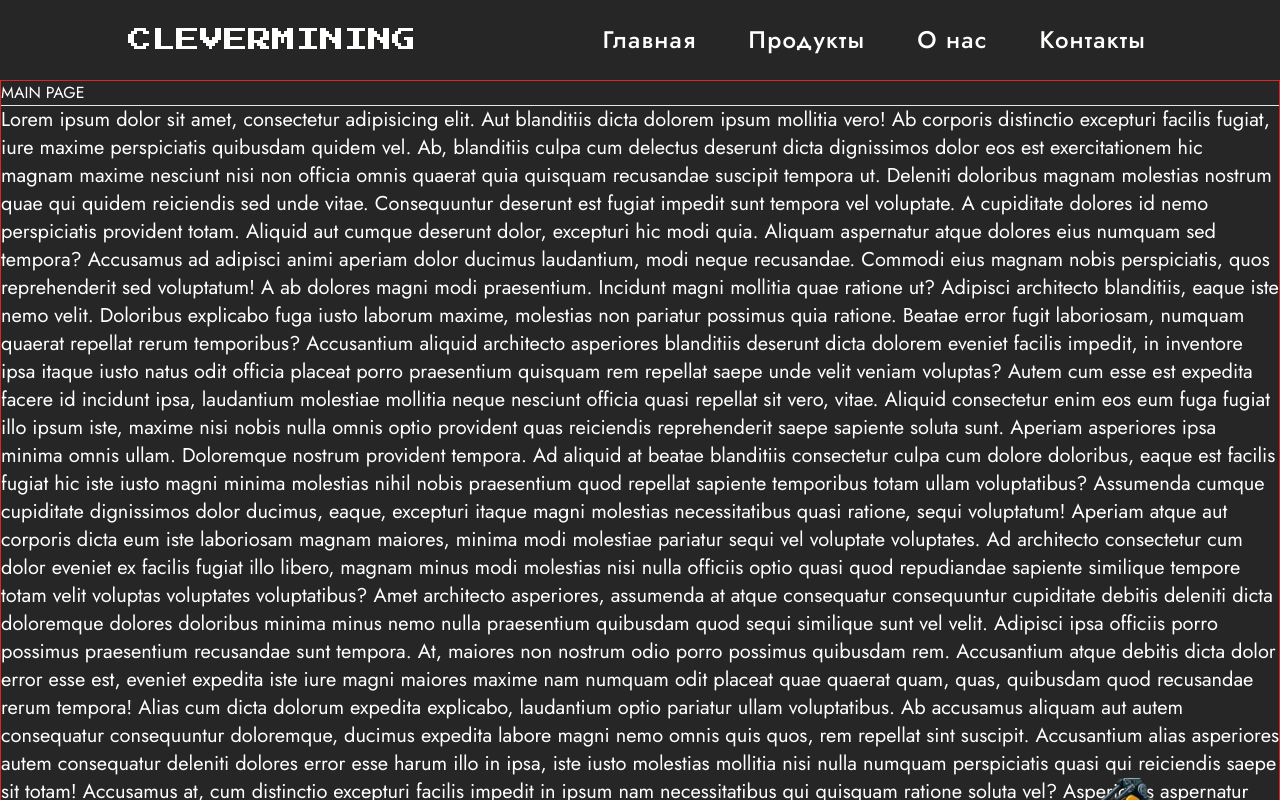
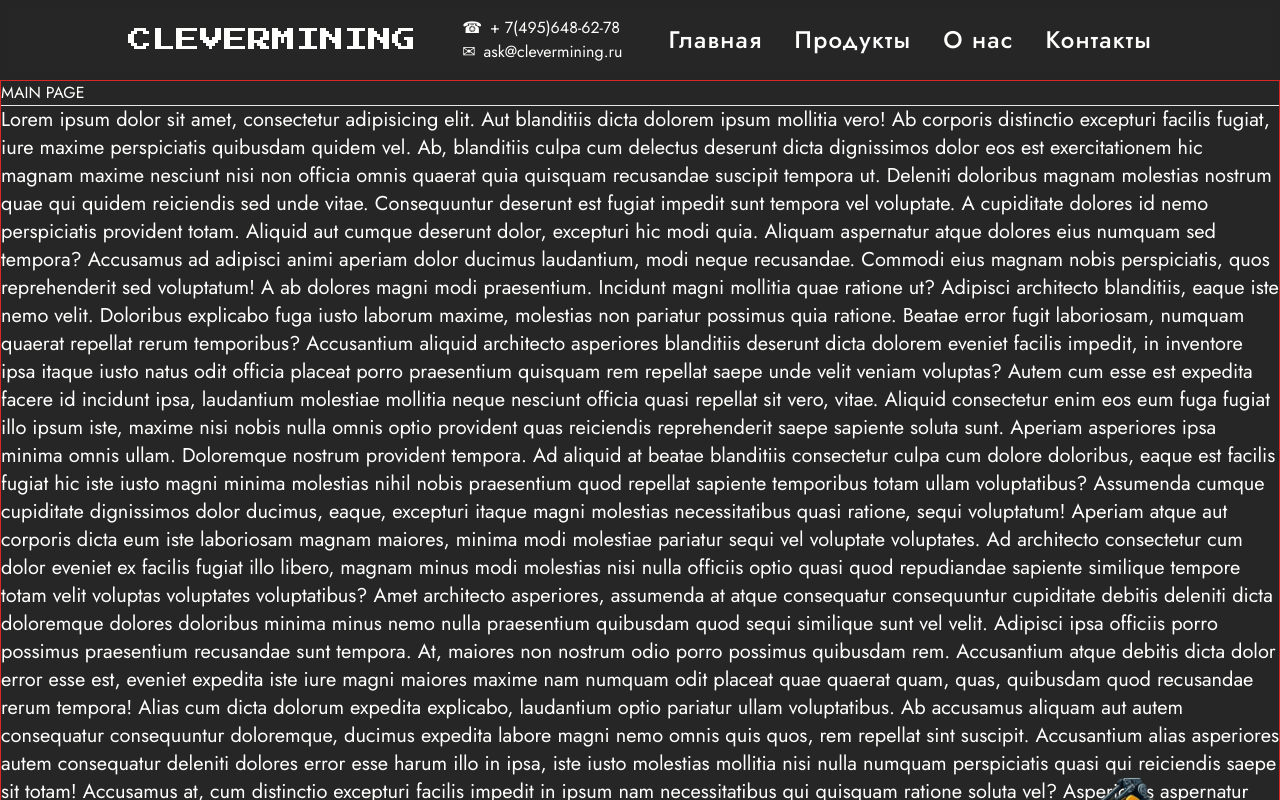
Before and after one commit to AntonRybakou/clevermining, a Next.js app: page / in a window 1280 px wide. Shown: the top 800 px of the page. Built offline with nearby package versions, Linux system fonts and the light colour scheme.

Commit message:
feat: header tel and mail

```diff
--- a/components/Header.tsx
+++ b/components/Header.tsx
@@ -10,10 +10,24 @@ const Header = (): ReactElement => {
   return (
     <header className="header-wrapper">
       <Link className="uppercase font-['Press_Start_2P'] text-2xl" href="/">
-        <p>Clevermining</p>
+        Clevermining
       </Link>
+      <div className="hidden lg:flex flex-col flex-wrap">
+        <Link
+          className="hover:text-orange-500 before:content-['\260E'] before:mr-2"
+          href="tel:+74956486278"
+        >
+          + 7(495)648-62-78
+        </Link>
+        <Link
+          className="hover:text-orange-500 before:content-['\2709'] before:mr-2"
+          href="mailto:ask@clevermining.ru"
+        >
+          ask@clevermining.ru
+        </Link>
+      </div>
       <nav>
-        <ul className="flex flex-wrap flex-row gap-x-10 relative">
+        <ul className="flex flex-wrap flex-row gap-x-8 relative">
           <li>
             <Link className="header-nav-link" href="/">
               Главная
--- a/styles/index.css
+++ b/styles/index.css
@@ -15,13 +15,13 @@ html, body {
 
 .header-wrapper {
     @apply sticky top-0 left-0 right-0 z-10;
-    @apply w-full px-5 min-h-[5rem] flex items-center justify-between;
-    @apply sm:px-10 lg:px-20 xl:px-32;
+    @apply min-h-[5rem] flex flex-wrap items-center justify-between;
+    @apply px-10 xl:px-32;
     @apply bg-neutral-800/50 backdrop-blur-sm;
 }
 
 .header-nav-link {
-    @apply hover:text-orange-500 p-1.5 text-2xl font-medium tracking-wider;
+    @apply hover:text-orange-500 py-1.5 text-2xl font-medium tracking-wider;
     @apply hover:underline hover:underline-offset-2 decoration-2;
 }
 
@@ -31,7 +31,7 @@ html, body {
 }
 
 .main-wrapper {
-    @apply max-w-7xl my-0 xl:mx-auto lg:mx-20 sm:mx-10;
+    @apply max-w-7xl my-0 mx-10 xl:w-full xl:mx-auto;
     @apply flex flex-col flex-wrap flex-auto border border-red-600;
 
 }
```
